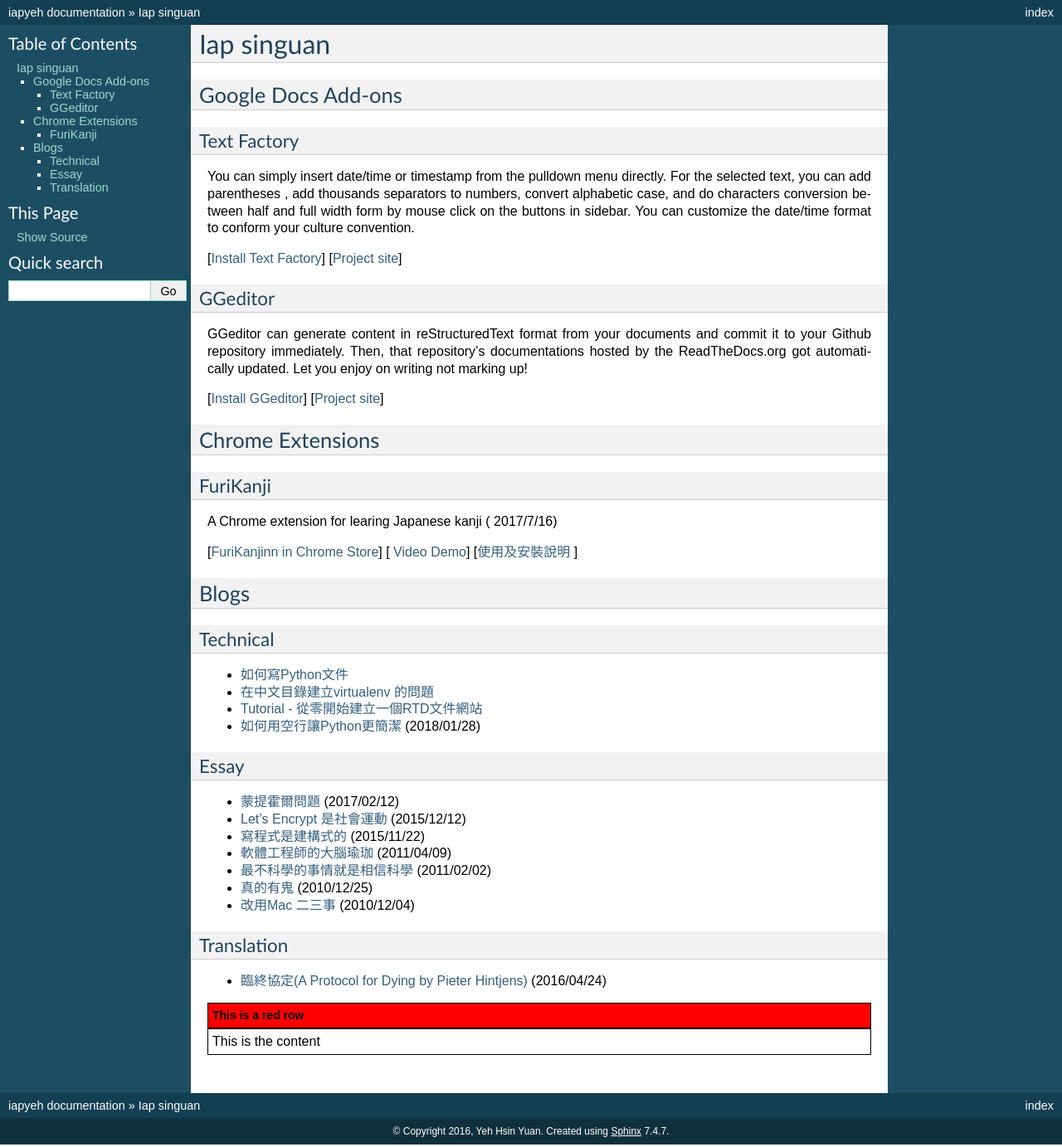
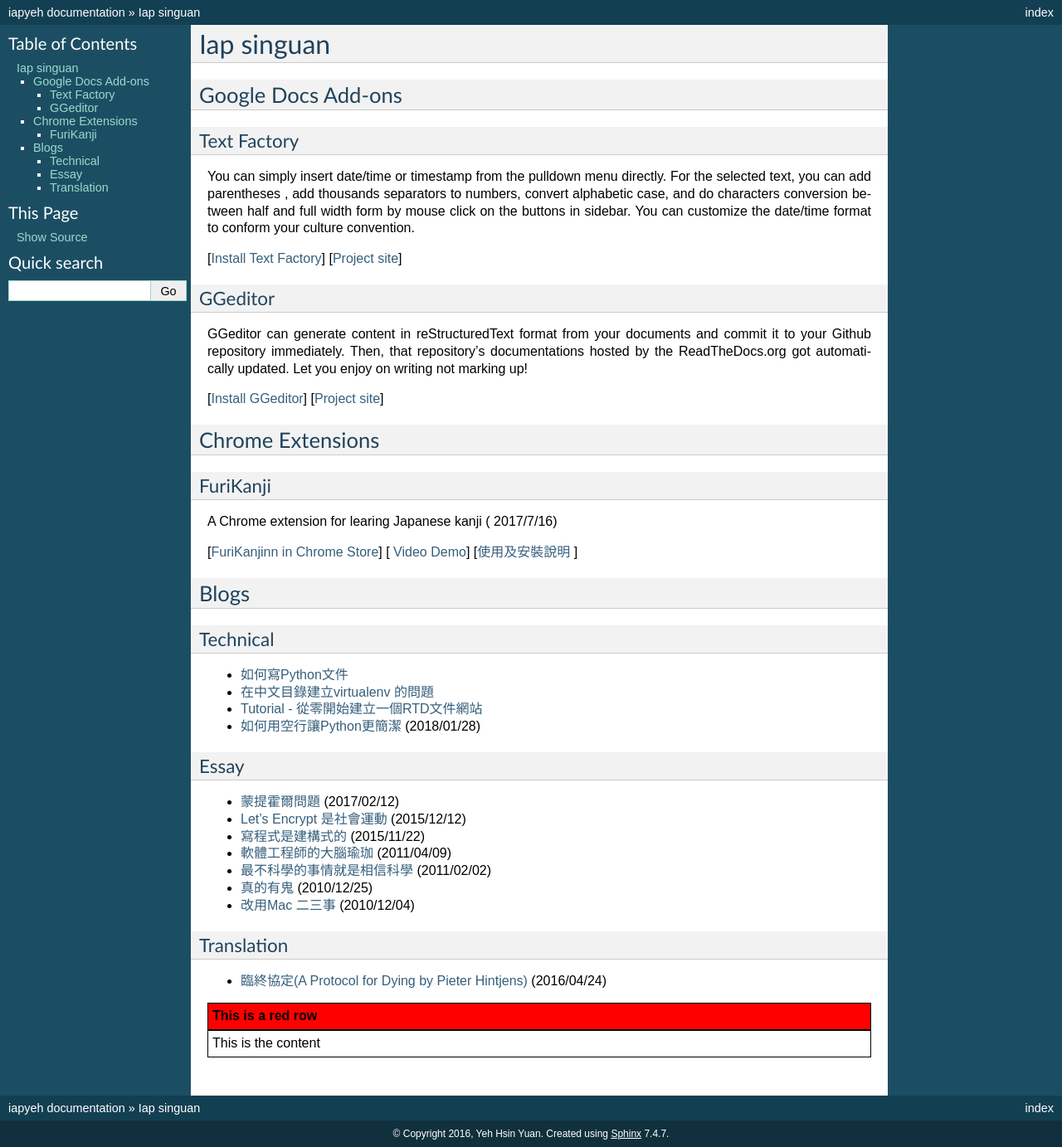
Before and after one commit to iapyeh/iapyeh, a Sphinx documentation site: the page built from docs/index.rst, in a window 1280 px wide. Shown: the whole page at 83% size. Built offline with Sphinx 7.4.7, drawn with Linux system fonts in a browser that asks for light colours.

Commit message:
Google Docs reST Editor@2019-6-8 20:2:15

```diff
--- a/docs/index.rst
+++ b/docs/index.rst
@@ -96,7 +96,7 @@
 
     <table cellspacing="0" cellpadding="0" style="width:100%">
     <thead>
-    <tr><th style="background-color:#ff0000;vertical-align:Top;padding-top:5px;padding-bottom:5px;padding-left:5px;padding-right:5px;border:solid 1px #000000"><p style="font-size:14px"><span  style="font-size:14px"> This is a red row</span></p></th></tr>
+    <tr><th style="background-color:#ff0000;vertical-align:Top;padding-top:5px;padding-bottom:5px;padding-left:5px;padding-right:5px;border:solid 1px #000000"><p> This is a red row</p></th></tr>
     </thead><tbody>
     <tr><td style="vertical-align:Top;padding-top:5px;padding-bottom:5px;padding-left:5px;padding-right:5px;border:solid 1px #000000"><p>This is the content</p></td></tr>
     </tbody></table>
```
